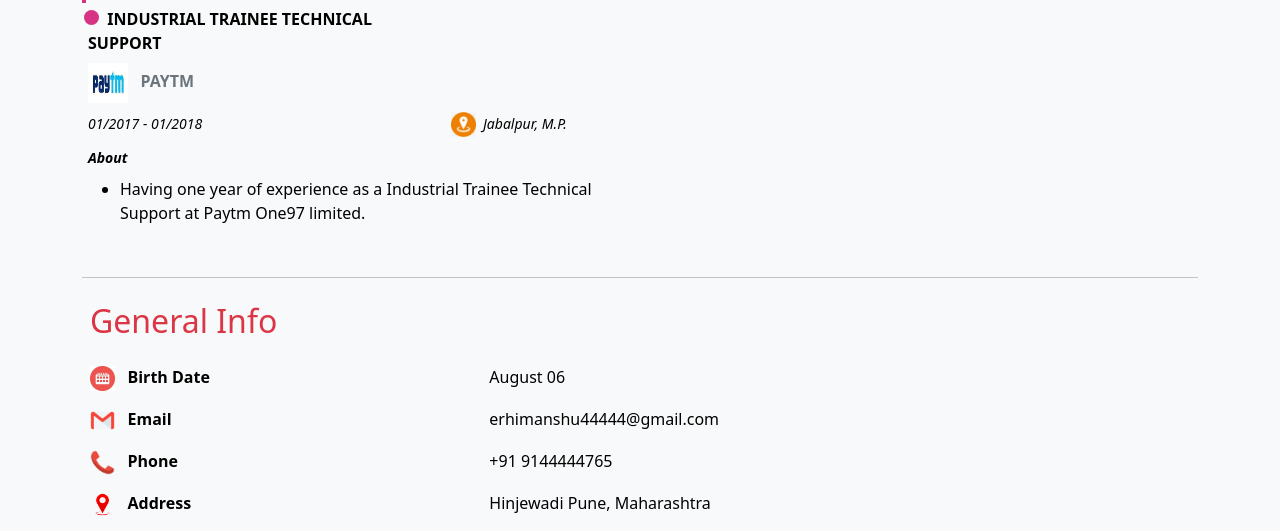
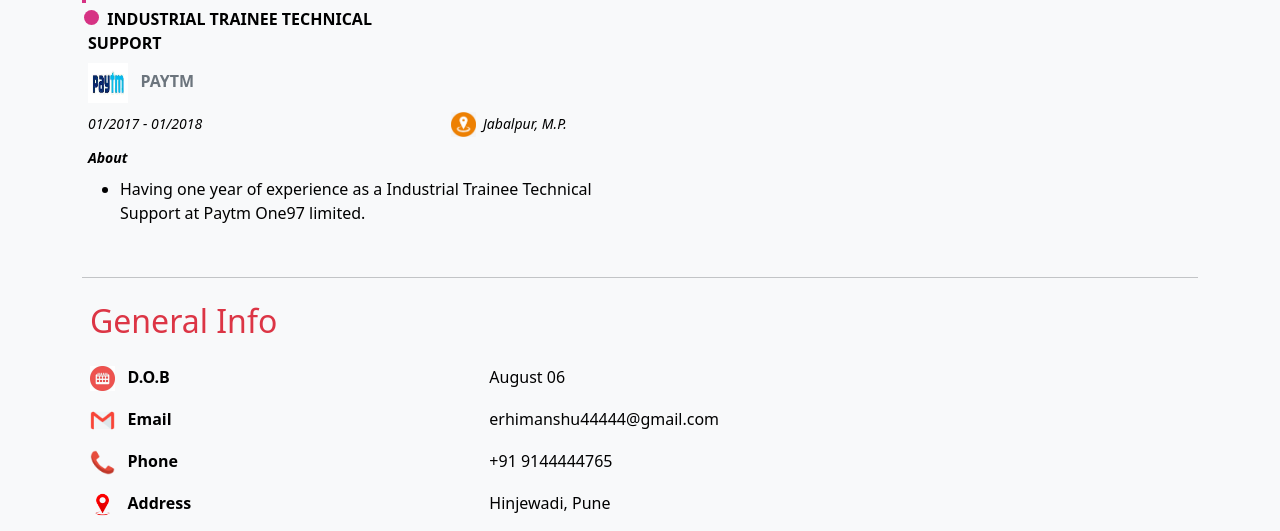
Before and after one commit to iamhimzy/portfolio, a plain HTML site: page index.html in a window 1280 px wide. Shown: the part 1178-1709 px from the top of the page. Drawn offline with nearby package versions, Linux system fonts and the light colour scheme.

Commit message:
Update index.html

```diff
--- a/index.html
+++ b/index.html
@@ -275,7 +275,7 @@ globally as a technical advisor.</li>
             <tbody>
               <!------------BIRTHDAY------------>
               <tr>
-                <th><img src="files/logo/info-date-logo.jpg" width="25px" height="25px"> &nbsp; Birth Date</th>
+                <th><img src="files/logo/info-date-logo.jpg" width="25px" height="25px"> &nbsp; D.O.B</th>
                 <td class="no-border">August 06</td>
               </tr>
 
@@ -294,7 +294,7 @@ globally as a technical advisor.</li>
               <!------------Address------------>
               <tr>
                 <th><img src="files/logo/info-address-logo.png" width="25px" height="25px"> &nbsp; Address</th>
-                <td class="no-border">Hinjewadi Pune, Maharashtra</td>
+                <td class="no-border">Hinjewadi, Pune</td>
               </tr>
 
               <!------------Total Ex.------------>
```
